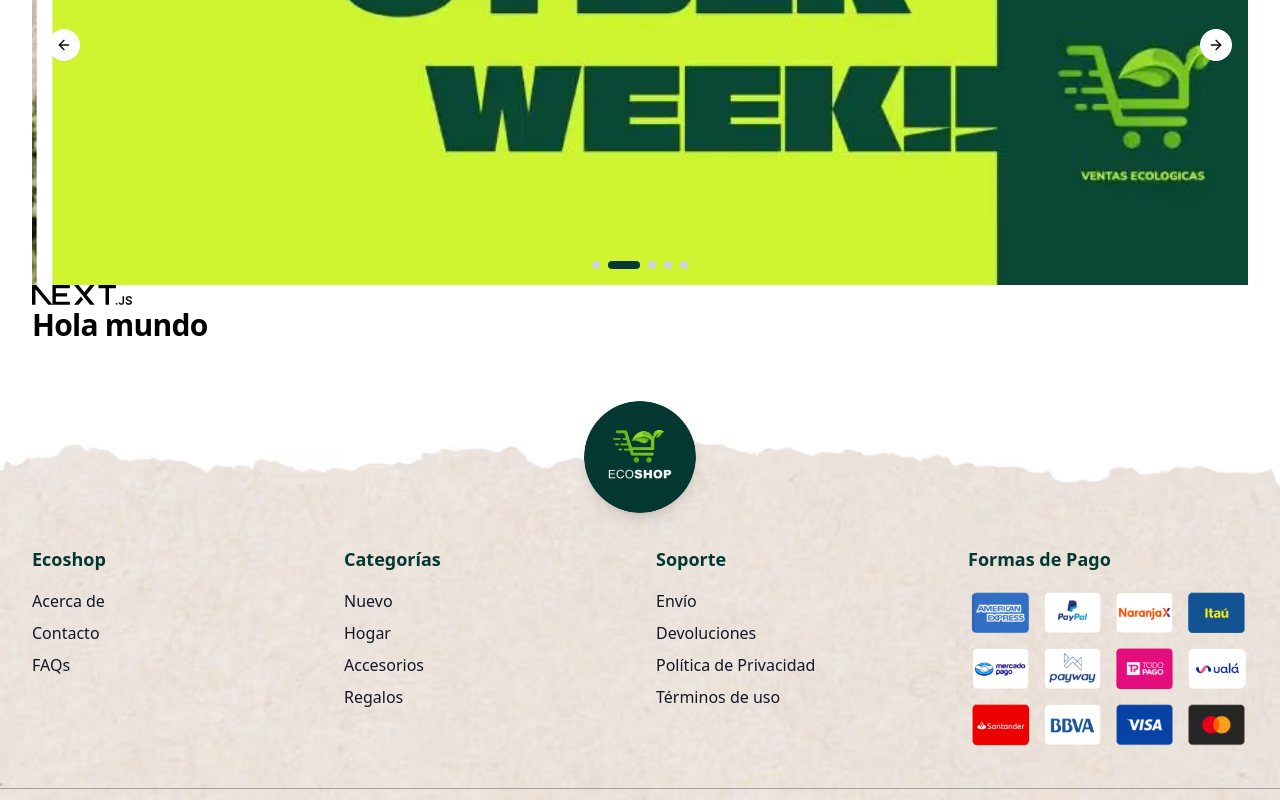
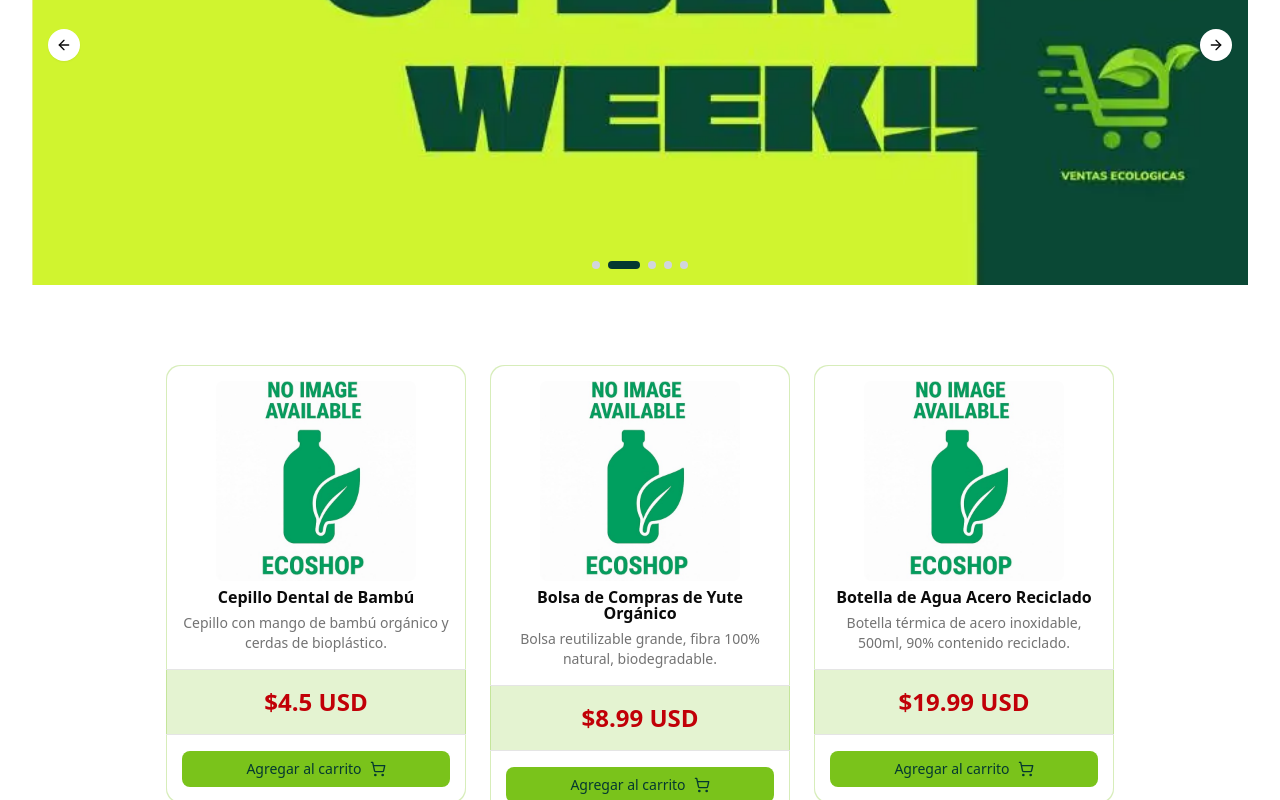
Before and after one commit to felipecalderon/nocountry-ecoshop-front, a Next.js app: page / in a window 1280 px wide. Shown: the part 300-1100 px from the top of the page. Built offline with nearby package versions, Linux system fonts and the light colour scheme.

Commit message:
refactor: mejora el diseño y la estructura del componente ProductCard

```diff
--- a/app/components/product/ProductCard.tsx
+++ b/app/components/product/ProductCard.tsx
@@ -13,11 +13,13 @@ import { Product } from "./product.interface"
 import { ShoppingCart } from "lucide-react"
 
 type ProductProps = { product: Product }
+
 export default function ProductCard({ product }: ProductProps) {
   return (
-    <Card className="w-full max-w-xs h-full bg-primary/30 border-none p-0 shadow-none hover:shadow-lg hover:scale-105 transition-all">
-      <MagicCard className="p-0 text-center flex flex-col h-full">
-        <CardHeader className="border-border border-b p-4 [.border-b]:pb-4">
+    <Card className="w-full max-w-[300px] h-full bg-primary/30 dark:bg-secondary/30 border-none p-0 shadow-none hover:shadow-lg hover:scale-105 transition-all">
+      <MagicCard className="p-0 text-center h-full">
+        <div className="flex flex-col h-full">
+          <CardHeader className="border-border border-b p-4 [.border-b]:pb-4 dark:bg-secondary/20 rounded-t-2xl-lg">
             <Image
               src="/product-noimg.jpg"
               alt=""
@@ -28,16 +30,19 @@ export default function ProductCard({ product }: ProductProps) {
             <CardTitle>{product.name}</CardTitle>
             <CardDescription>{product.description}</CardDescription>
           </CardHeader>
-        <CardContent className="p-4 bg-primary/20">
-          <div className="text-2xl text-red-700 font-bold">
+
+          <CardContent className="p-4 bg-primary/20 dark:bg-secondary/50 grow">
+            <div className="text-2xl text-red-700 dark:text-secondary font-bold">
               ${product.price} USD
             </div>
           </CardContent>
-        <CardFooter className="border-border border-t p-4 [.border-t]:pt-4">
-          <Button className="w-full">
+
+          <CardFooter className="border-border border-t p-4 [.border-t]:pt-4 dark:bg-secondary/20 ">
+            <Button className="w-full dark:bg-secondary dark:hover:bg-secondary/85">
               Agregar al carrito <ShoppingCart />
             </Button>
           </CardFooter>
+        </div>
       </MagicCard>
     </Card>
   )
--- a/app/page.tsx
+++ b/app/page.tsx
@@ -1,23 +1,17 @@
 import Image from "next/image"
 import HeroBannerSlider from "./components/home/HeroBannerSlider"
+import ProductCard from "./components/product/ProductCard"
+import { demoProducts } from "./components/product/demo-products"
 
 export default function Home() {
   return (
-    <>
+    <div className="space-y-20">
       <HeroBannerSlider />
-      <Image
-        className="dark:invert"
-        src="/next.svg"
-        alt="Next.js logo"
-        width={100}
-        height={20}
-        priority
-      />
-      <div className="flex flex-col items-center gap-6 text-center sm:items-start sm:text-left">
-        <h1 className="max-w-xs text-3xl font-semibold leading-10 tracking-tight text-black dark:text-zinc-50">
-          Hola mundo
-        </h1>
+      <div className="flex flex-wrap gap-6 justify-center">
+        {demoProducts.map((p) => (
+          <ProductCard key={p.id} product={p} />
+        ))}
       </div>
-    </>
+    </div>
   )
 }
```
Lines whose indentation alone changed are shown as unchanged.
